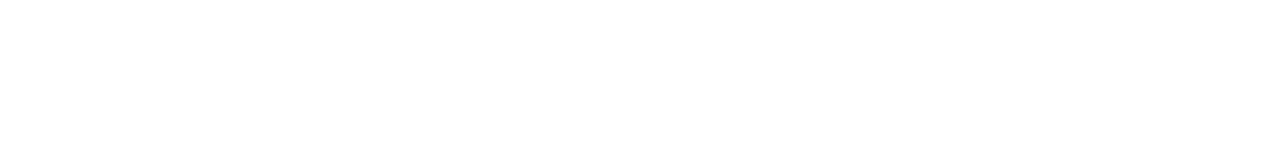
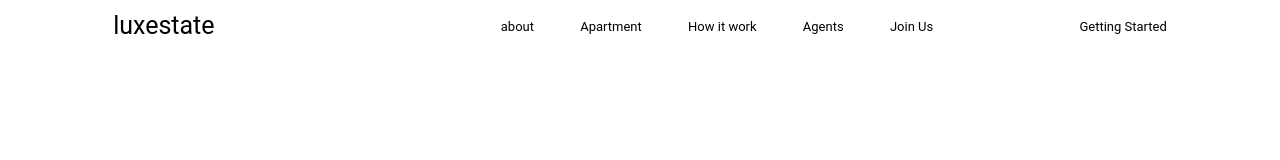
Before and after one commit to RedCloverp/studywork.github.io, a plain HTML site: page root/index.html in a window 1280 px wide. Drawn offline with Linux system fonts and the light colour scheme.

Commit message:
Update index.html

```diff
--- a/root/index.html
+++ b/root/index.html
@@ -9,5 +9,23 @@
     <link rel="stylesheet" href="style.css">
   </head>
   <body>
+    <header>
+      <nav>
+        <input type="checkbox" id="checkbox-menu">
+        <label for="checkbox-menu">
+          <ul class="menu touch">
+            <li><a class="logo" href="#">luxestate</a></li>
+            <li><a href="#">about</a></li>
+            <li><a href="#">Apartment</a></li>
+            <li><a href="#">How it work</a></li>
+            <li><a href="#">Agents</a></li>
+            <li><a class="contacts" href="#">Join Us</a></li>
+            <li><a href="#">Getting Started</a></li>
+          </ul>
+          <span class="toggle">=</span>
+        </label>
+      </nav>
+    </header>
+    <script src="script.js"></script>
   </body>
 </html>
```
